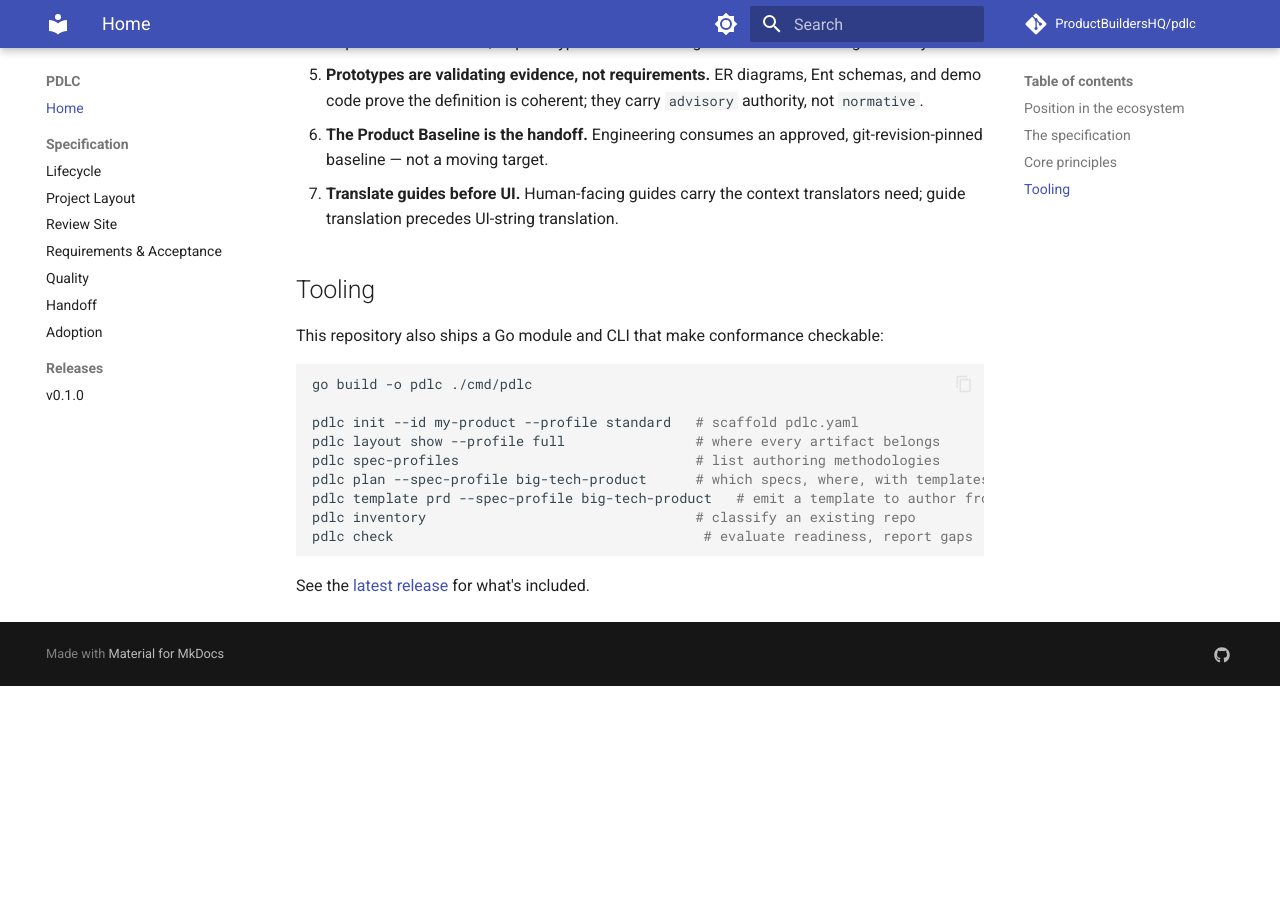
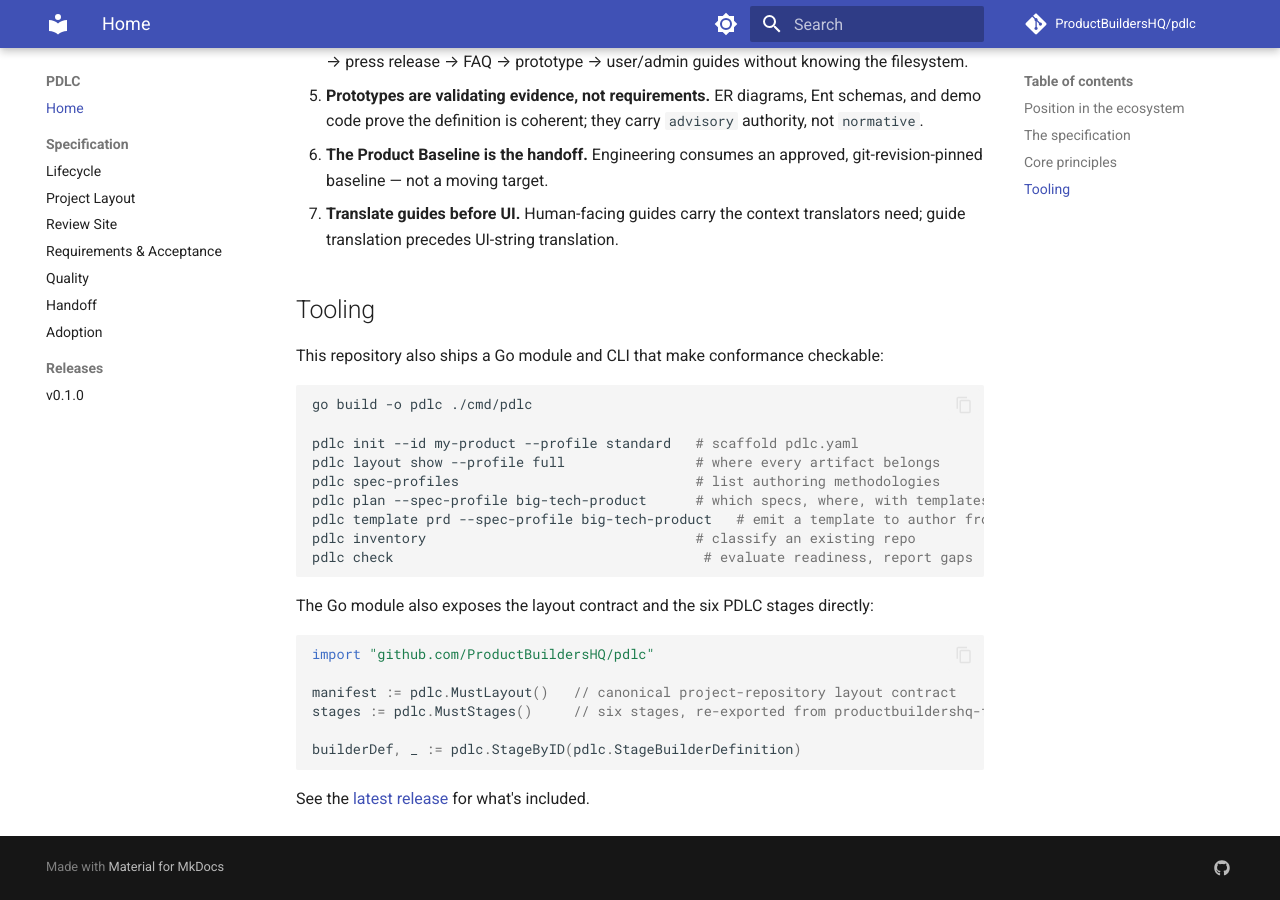
Before and after one commit to ProductBuildersHQ/pdlc, an MkDocs documentation site: the page built from docs/index.md, in a window 1280 px wide and 900 px high, scrolled down 1728 px. Built offline with MkDocs 1.6.1 and Material for MkDocs 9.7.7, drawn with Linux system fonts in a browser that asks for light colours; comment, search, counter and statistics services are not loaded; before the commit the page ends 2414 px from its top, so only the background shows below that; some of the changed text lies outside the part shown.

Commit message:
docs: document Stage Go API in README and docs/index
RMI-THREATMODELSPEC-121 added stages.go (Stage type,
Stages()/MustStages()/StageByID(), six StageXxx ID constants) but
never documented it as a Go usage entry point — README.md and
docs/index.md previously only covered the CLI and the spec docs.

Adds a Go Module Usage section to both, alongside the pre-existing
Layout()/MustLayout() API, and updates the productbuildershq-frameworks
ecosystem-table row to reflect that pdlc now pins it as a dependency
and re-exports its PDLC catalog entry.

Refs: RMI-THREATMODELSPEC-122
Co-Authored-By: Claude Sonnet 5 <noreply@anthropic.com>

````diff
--- a/docs/index.md
+++ b/docs/index.md
@@ -12,7 +12,7 @@ PDLC answers: *what does a complete product definition look like, where does eve
 | [pdlc-workflows](https://github.com/ProductBuildersHQ/pdlc-workflows) | Executable agent-rules reference implementation of this specification |
 | [visionspec](https://github.com/ProductBuildersHQ/visionspec) | Specification-artifact engine: spec types, templates, rubrics, LLM evaluation, reconciliation, export targets |
 | [visionstudio](https://github.com/ProductBuildersHQ/visionstudio) | Desktop IDE for authoring, reviewing, and observing PDLC projects |
-| [productbuildershq-frameworks](https://github.com/ProductBuildersHQ/productbuildershq-frameworks) | Machine-readable framework definitions (including PDLC and AWS AI-DLC) with PIDL process models |
+| [productbuildershq-frameworks](https://github.com/ProductBuildersHQ/productbuildershq-frameworks) | Machine-readable framework catalog; owns the canonical six-stage PDLC entry (deliverables, gates, dependency graph, AI-DLC crosswalk) that this module pins as a dependency and re-exports via `Stages()` |
 
 PDLC is the *specification*; `pdlc-workflows` is the *reference implementation* — the same relationship AWS uses between the AI-DLC methodology and [awslabs/aidlc-workflows](https://github.com/awslabs/aidlc-workflows).
 
@@ -54,4 +54,15 @@ pdlc inventory                                 # classify an existing repo
 pdlc check                                      # evaluate readiness, report gaps
 ```
 
+The Go module also exposes the layout contract and the six PDLC stages directly:
+
+```go
+import "github.com/ProductBuildersHQ/pdlc"
+
+manifest := pdlc.MustLayout()   // canonical project-repository layout contract
+stages := pdlc.MustStages()     // six stages, re-exported from productbuildershq-frameworks
+
+builderDef, _ := pdlc.StageByID(pdlc.StageBuilderDefinition)
+```
+
 See the [latest release](releases/v0.1.0.md) for what's included.
````
Also changed, not shown: README.md (+27 -1 lines).
